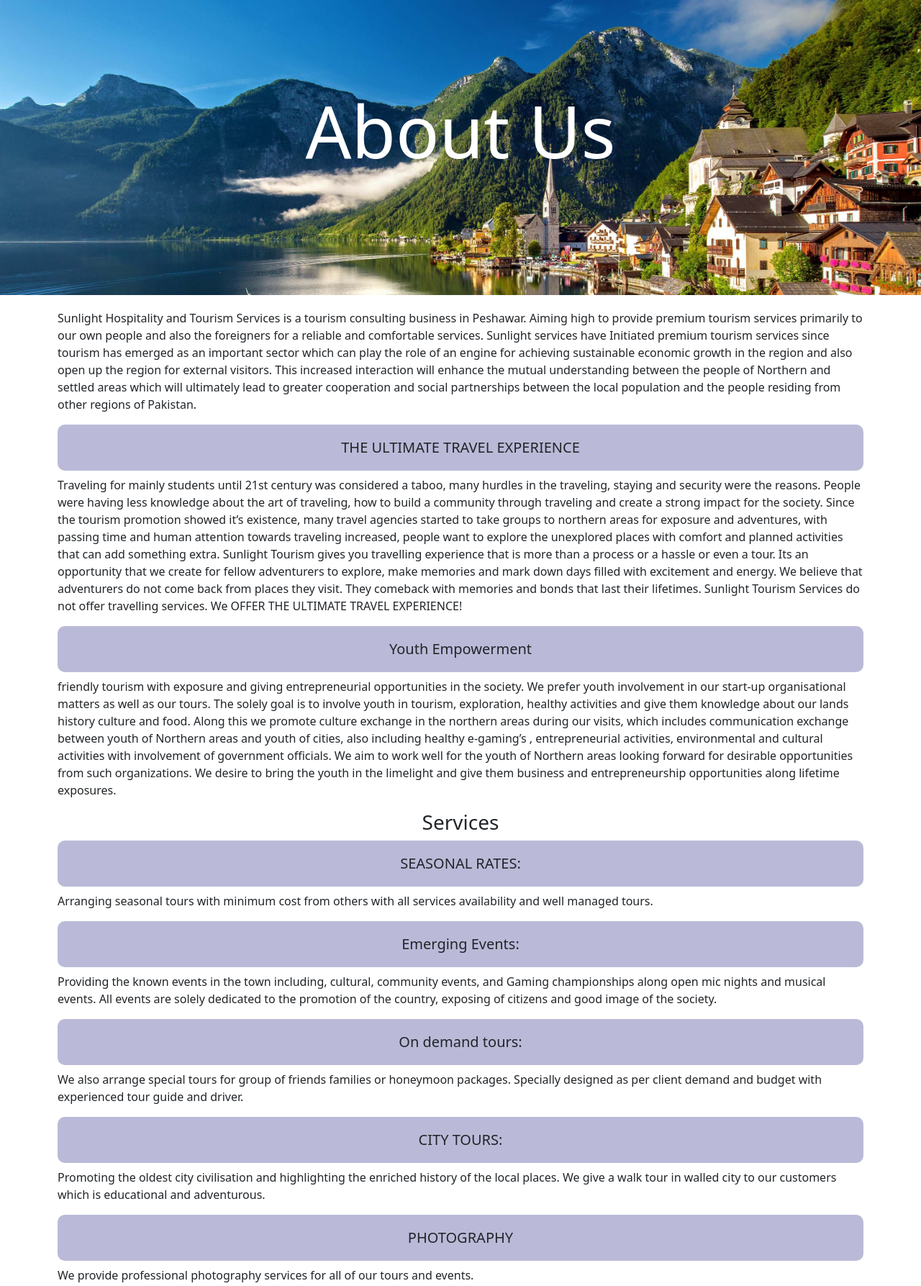
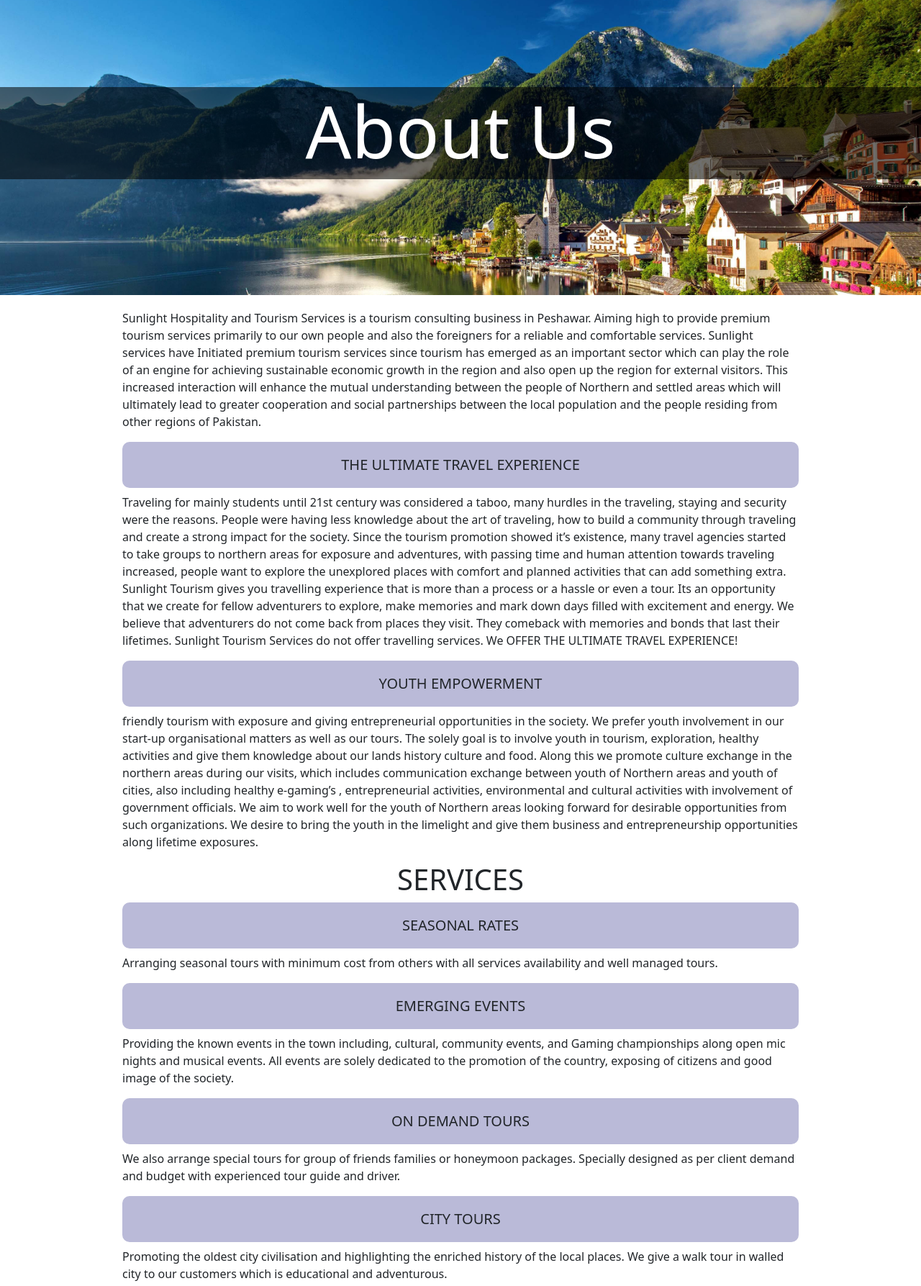
Before and after one commit to jawadaminkp/jira-ticket-1-test, a plain HTML site: page index.html in a window 1280 px wide. Shown: the part 40-1827 px from the top of the page at 72% size. Drawn offline with nearby package versions, Linux system fonts and the light colour scheme.

Commit message:
code added

```diff
--- a/index.html
+++ b/index.html
@@ -12,8 +12,12 @@
 
     <section class="about_us">
         <div class="heading-div">
-            <h1 id="h1-id">About Us</h1>
+            <div class="h1-background">
+                <h1 id="h1-id">About Us</h1>
+            </div>
         </div>
+
+
         <div class="para-div">
            <p>Sunlight Hospitality and Tourism Services is a tourism consulting business in Peshawar. Aiming high to provide premium tourism services primarily to our own people and also the foreigners for a reliable and comfortable services. Sunlight services have Initiated premium tourism services since tourism has emerged as an important sector which can play the role of an engine for achieving sustainable economic growth in the region and also open up the region for external visitors. This increased interaction will enhance the mutual understanding between the people of Northern and settled areas which will ultimately lead to greater cooperation and social partnerships between the local population and the people residing from other regions of Pakistan.</p>
            <h5>THE ULTIMATE TRAVEL EXPERIENCE</h5>
@@ -21,16 +25,16 @@
             We OFFER THE ULTIMATE TRAVEL EXPERIENCE!
             </p>
 
-            <h5>Youth Empowerment</h5>
+            <h5>YOUTH EMPOWERMENT</h5>
             <p>friendly tourism with exposure and giving entrepreneurial opportunities in the society. We prefer youth involvement in our start-up organisational matters as well as our tours. The solely goal is to involve youth in tourism, exploration, healthy activities and give them knowledge about our lands history culture and food. Along this we promote culture exchange in the northern areas during our visits, which includes communication exchange between youth of Northern areas and youth of cities, also including healthy e-gaming’s , entrepreneurial activities, environmental and cultural activities with involvement of government officials. We aim to work well for the youth of Northern areas looking forward for desirable opportunities from such organizations. We desire to bring the youth in the limelight and give them business and entrepreneurship opportunities along lifetime exposures. </p>
-            <h3>Services</h3>
-            <h5>SEASONAL RATES:</h5>
+            <center><h1>SERVICES</h1></center>
+            <h5>SEASONAL RATES</h5>
             <p>Arranging seasonal tours with minimum cost from others with all services availability and well managed tours.</p>
-            <h5>Emerging Events:</h5>
+            <h5>EMERGING EVENTS</h5>
             <p>Providing the known events in the town including, cultural, community events, and Gaming championships along open mic nights and musical events. All events are solely dedicated to the promotion of the country, exposing of citizens and good image of the society.</p>
-            <h5>On demand tours:</h5>
+            <h5>ON DEMAND TOURS</h5>
             <p>We also arrange special tours for group of friends families or honeymoon packages. Specially designed as per client demand and budget with experienced tour guide and driver. </p>
-            <h5>CITY TOURS:</h5>
+            <h5>CITY TOURS</h5>
             <p>Promoting the oldest city civilisation and highlighting the enriched history of the local places. We give a walk tour in walled city to our customers which is educational and adventurous.</p>
             <h5>PHOTOGRAPHY</h5>
             <p>We provide professional photography services for all of our tours and events.</p>
--- a/style.scss
+++ b/style.scss
@@ -21,17 +21,26 @@
         justify-content: center;
         align-items: center;
 
-        h1{
+        .h1-background{
 
-        text-align: center;
+            background-color: rgba(0, 0, 0, 0.562);
+            width: 100%;
+
+
+
+            h1{
             font-size: 100px;
             color: white;
             width: 100%;
+            text-align: center;
 
-            &:hover{
-                background-color: rgba(0, 0, 0, 0.562);
+            // display: flex;
+            // justify-content: center;
+            // align-items: center;
             }
         }
+
+
 
         background-image: url('./about-us_bg.jpg');
         background-repeat: no-repeat;
@@ -42,9 +51,10 @@
         width: 100%;
         height: auto;
         margin-top: 20px;
-        padding-left: 80px;
-        padding-right: 80px;
+        padding-left: 170px;
+        padding-right: 170px;
         // border: 1px solid blueviolet;
+        margin-bottom: 50px;
 
         h3{
             text-align: center;
@@ -646,10 +656,15 @@
 
     .about_us{
         .heading-div{
-            h1{
-                font-size: 50px !important;
-                background-color: rgba(0, 0, 0, 0.562) !important;
+
+            .h1-background{
+
+
+                h1{
+                    font-size: 50px !important;
+                }
             }
+
 
         }
     }
```
Also changed, not shown: style.css, 1 other file.
